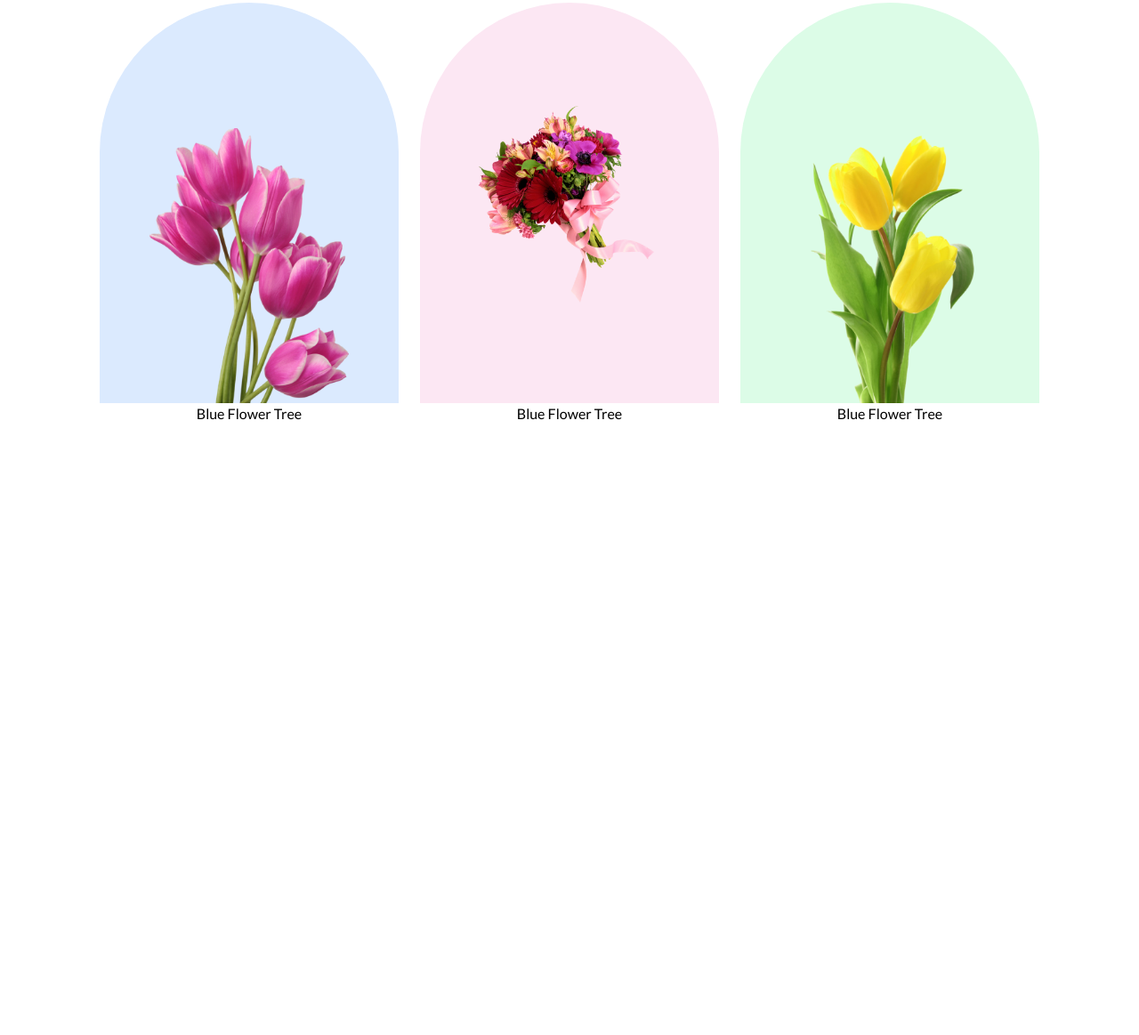
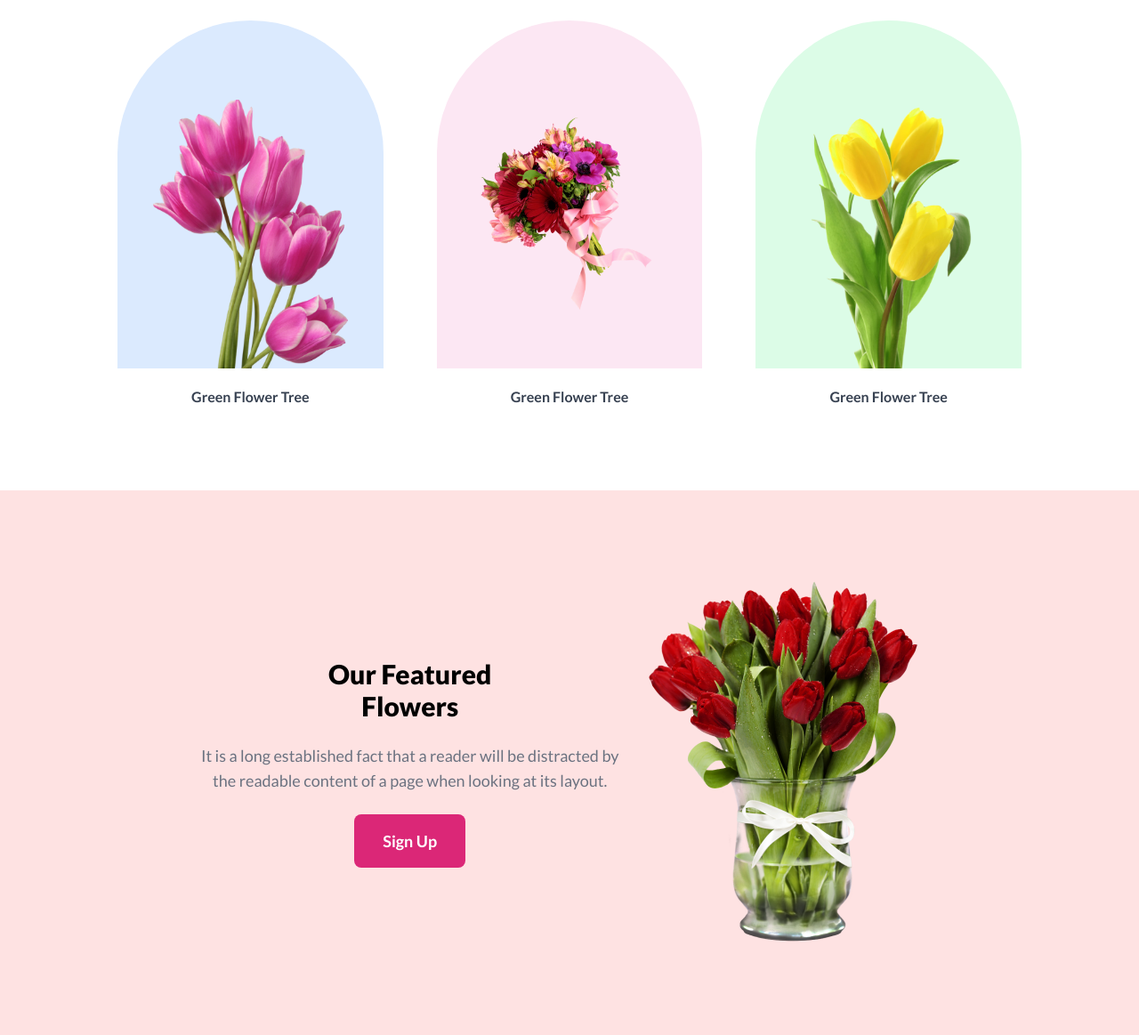
Before and after one commit to HiYasin/flower-shop-tailwind, a plain HTML site: page index.html in a window 1280 px wide. Shown: the part 772-1935 px from the top of the page at 89% size. Before the commit the page ends 1345 px from the top, so only its background shows below. Drawn offline with nearby package versions, Linux system fonts and the light colour scheme.

Commit message:
Featured flower ready and flower cards bug fixed

```diff
--- a/index.html
+++ b/index.html
@@ -40,8 +40,10 @@
 
 <body class="font-lato">
     <main>
+        <!-- Header Banner -->
         <div class="bg-red-100">
-            <div class="max-w-screen-2xl mx-auto px-12 md:px-20 lg:px-28 flex flex-col items-center lg:justify-between lg:flex-row">
+            <div
+                class="max-w-screen-2xl mx-auto px-12 md:px-20 lg:px-28 flex flex-col items-center lg:justify-between lg:flex-row">
                 <div class="w-auto pt-10 lg:py-10 lg:w-1/2">
                     <h1 class="text-3xl font-bold text-balance md:text-5xl">
                         Let's make beautiful flowers a part of your life.
@@ -61,7 +63,11 @@
                 </div>
             </div>
         </div>
+
+        <!-- Flower Cards Container -->
         <div class="max-w-screen-2xl mx-auto px-12 py-8 md:px-20 md:py-16 lg:px-28 lg:py-24">
+
+            <!-- Flower Cards Header -->
             <div class="w-auto text-center mx-auto md:w-1/2 lg:w-4/5">
                 <h2 class="text-2xl font-extrabold md:text-3xl">
                     Our Featured Flowers
@@ -71,73 +77,60 @@
                     the readable content of a page when looking at its layout.
                 </p>
             </div>
+            <!-- Flower Cards -->
+            <div class="grid gap-5 grid-cols-1 md:grid-cols-2 lg:grid-cols-3">
 
-            <!-- <div class="grid grid-cols-1 justify-items-center gap-6 md:grid-cols-2 lg:grid-cols-3">
-                <div class="bg-pink-300 rounded-t-full pt-12">
-                    <div class="h-full flex justify-center items-end">
-                        <img class="w-2/3" src="images/pngwing 6.png" alt="">
+                <!-- Card 1 -->
+                <div class="card p-5">
+                    <div class="cardImage bg-blue-100 pt-10 px-10 rounded-t-full flex justify-center items-end h-[95%]">
+                        <img src="images/pngwing 6.png" alt="">
                     </div>
-                    <h4 class="text-center">Pink Flower Tree</h4>
+                    <h3 class="cardText text-center mt-5 text-gray-700 font-bold">
+                        Green Flower Tree
+                    </h3>
                 </div>
-                <div class="bg-blue-300 rounded-t-full pt-12">
-                    <div class="h-full flex justify-center items-center">
-                        <img class="w-2/3 mx-auto" src="images/pngwing 5.png" alt="">
+
+                <!-- Card2 -->
+                <div class="card p-5">
+                    <div
+                        class="cardImage bg-pink-100 pt-10 px-10 rounded-t-full flex justify-center items-center h-[95%]">
+                        <img class="w-[100%] h-auto" src="images/pngwing 5.png" alt="">
                     </div>
-                    <h4 class="text-center">Blue Flower Tree</h4>
+                    <h3 class="cardText text-center mt-5 text-gray-700 font-bold">
+                        Green Flower Tree
+                    </h3>
                 </div>
-                <div class="bg-green-200 rounded-t-full pt-12">
-                    <div class="h-full flex justify-center items-end">
-                        <img class="w-2/3" src="images/pngwing 7.png" alt="">
+
+                <!-- Card 3 -->
+                <div class="card p-5">
+                    <div
+                        class="cardImage bg-green-100 pt-10 px-10 rounded-t-full flex justify-center items-end h-[95%]">
+                        <img src="images/pngwing 7.png" alt="">
                     </div>
-                    <h4 class="text-center">Green Flower Tree</h4>
+                    <h3 class="cardText text-center mt-5 text-gray-700 font-bold">
+                        Green Flower Tree
+                    </h3>
                 </div>
-            </div> -->
+            </div>
+        </div>
 
-            <!-- <div class="grid grid-cols-1 gap-6 md:grid-cols-2 lg:grid-cols-3">
-          <div class="card">
-            <div class="bg-blue-100 rounded-t-full px-14 pt-12">
-              <div class="lg:h-full flex justify-center items-end">
-                <img src="images/pngwing 6.png" alt="" />
-              </div>
-            </div>
-            <h4 class="text-center">Blue Flower Tree</h4>
-          </div>
-          <div class="card">
-            <div class="bg-pink-100 rounded-t-full px-14 pt-12">
-              <div class="lg:h-full flex items-center justify-center">
-                <img src="images/pngwing 5.png" alt="" />
-              </div>
-            </div>
-            <h4 class="text-center">Pink Flower Tree</h4>
-          </div>
-          <div class="card">
-            <div class="bg-green-100 rounded-t-full px-14 pt-12">
-              <div class="lg:h-full flex justify-center items-end">
-                <img src="images/pngwing 7.png" alt="" />
-              </div>
-            </div>
-            <h4 class="text-center">Green Flower Tree</h4>
-          </div>
-        </div> -->
-
-            <div class="grid grid-cols-1 gap-6 justify-items-center md:grid-cols-2 lg:grid-cols-3">
-                <div class="card">
-                    <div class="bg-blue-100 rounded-t-full px-14 flex justify-center items-end h-[320px] w-[280px] lg:w-auto xl:h-[450px]">
-                        <img class="" src="images/pngwing 6.png" alt="" />
-                    </div>
-                    <h4 class="text-center">Blue Flower Tree</h4>
+        <!-- Hot Deal Container -->
+        <div class="max-w-screen-2xl mx-auto px-12 py-10 md:px-20 md:py-16 lg:px-28 lg:py-24 bg-red-100">
+            <div class="flex flex-col md:flex-row items-center md:w-90% lg:w-[80%] mx-auto">
+                <div class="hot-deal-text flex flex-col items-center">
+                    <h2 class="text-2xl text-center font-extrabold md:text-3xl md:w-[50%]">
+                        Our Featured Flowers
+                    </h2>
+                    <p class="text-base text-center font-normal text-gray-500 my-6 md:text-lg">
+                        It is a long established fact that a reader will be distracted by
+                        the readable content of a page when looking at its layout.
+                    </p>
+                    <button class="px-8 py-4 text-sm md:text-lg font-bold bg-pink-600 text-white rounded-lg">
+                        Sign Up
+                    </button>
                 </div>
-                <div class="card">
-                    <div class="bg-pink-100 rounded-t-full px-14 flex justify-center items-center h-[320px] w-[280px] lg:w-auto xl:h-[450px]">
-                        <img class="" src="images/pngwing 5.png" alt="" />
-                    </div>
-                    <h4 class="text-center">Blue Flower Tree</h4>
-                </div>
-                <div class="card">
-                    <div class="bg-green-100 rounded-t-full px-14 flex justify-center items-end h-[320px] w-[280px] lg:w-auto xl:h-[450px]">
-                        <img class="" src="images/pngwing 7.png" alt="" />
-                    </div>
-                    <h4 class="text-center">Blue Flower Tree</h4>
+                <div class="hot-deal-image flex flex-col items-center mt-10 md:mt-0 w-[50%] md:w-[80%]">
+                    <img src="images/pngwing 8.png" alt="">
                 </div>
             </div>
         </div>
```
